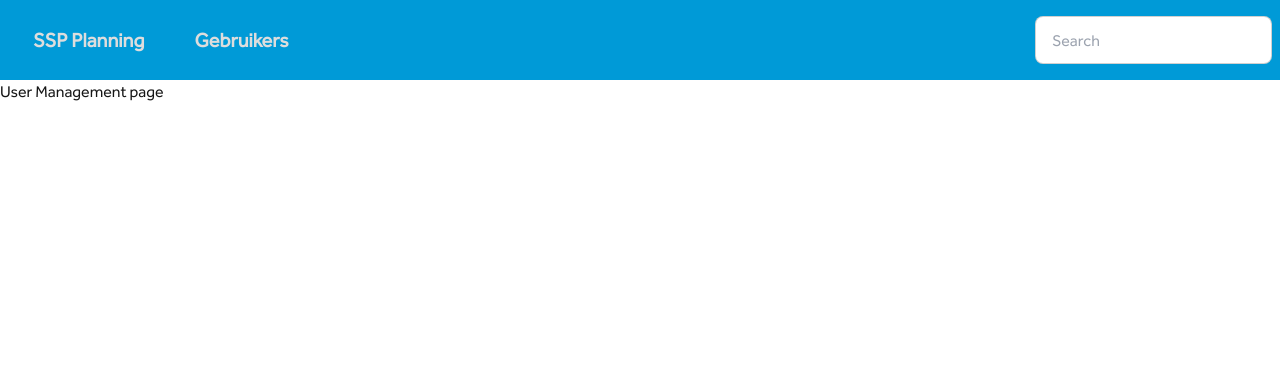
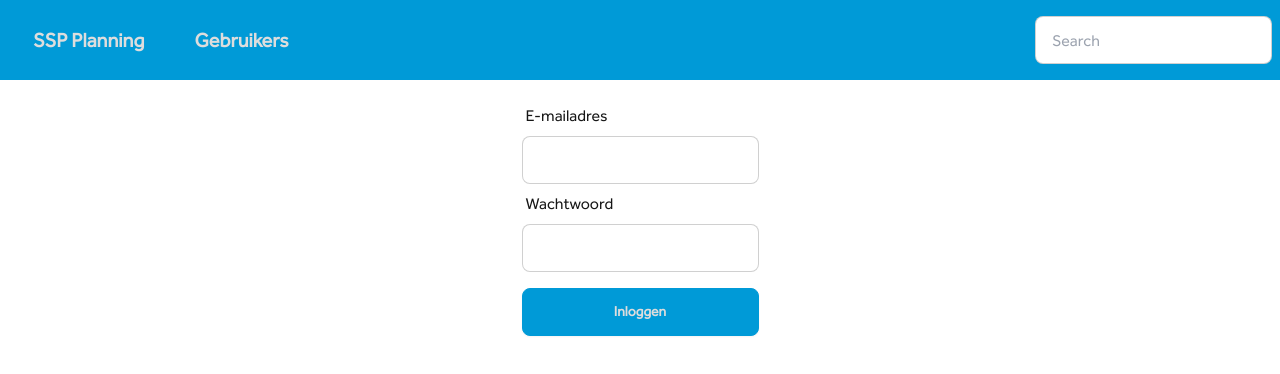
Before and after one commit to Michelvdm83/InterSciencePlanning, a React (Vite) app in the folder frontend/: page /gebruikers in a window 1280 px wide. Shown: the top 374 px of the page. Built offline with nearby package versions, Linux system fonts and the light colour scheme.

Commit message:
Routes made more secure

```diff
--- a/frontend/src/App.jsx
+++ b/frontend/src/App.jsx
@@ -7,13 +7,8 @@ import EmployeeService from "./services/EmployeeService";
 import FtPlanning from "./pages/ftPlanning/FtPlanning";
 
 export default function App() {
-  const navigate = useNavigate();
-  const isLoggedIn = EmployeeService.isLoggedIn();
-
-  const employeeFunction = EmployeeService.getEmployeeFunction();
-
   function getHomeRoute() {
-    switch (employeeFunction) {
+    switch (EmployeeService.getEmployeeFunction()) {
       case "TEAM_LEADER":
       case "SSP":
         return <Route path="/" element={<SSPPlanning />} />;
@@ -24,18 +19,32 @@ export default function App() {
     }
   }
 
+  function getRoutes() {
+    if (!EmployeeService.isLoggedIn()) {
+      return (
+        <Routes>
+          <Route path="/ssp-planning" element={<Login />} />
+          <Route path="/gebruikers" element={<Login />} />
+          <Route path="/inloggen" element={<Login />} />
+          <Route path="/" element={<Login />} />
+        </Routes>
+      );
+    }
+    return (
+      <Routes>
+        <Route path="/ssp-planning" element={<SSPPlanning />} />
+        <Route path="/gebruikers" element={<UserManagement />} />
+        <Route path="/inloggen" element={<Login />} />
+        {getHomeRoute()}
+      </Routes>
+    );
+  }
+
   return (
     <div className="flex h-screen w-screen flex-col font-Effra_Rg">
       <Navbar />
 
-      <div>
-        <Routes>
-          <Route path="/ssp-planning" element={<SSPPlanning />} />
-          <Route path="/gebruikers" element={<UserManagement />} />
-          <Route path="/inloggen" element={<Login />} />
-          {getHomeRoute()}
-        </Routes>
-      </div>
+      <div>{getRoutes()}</div>
     </div>
   );
 }
--- a/frontend/src/components/navbar/Navbar.jsx
+++ b/frontend/src/components/navbar/Navbar.jsx
@@ -32,7 +32,6 @@ export default function Navbar() {
             onClick={() => {
               EmployeeService.logout();
               navigate("/inloggen");
-              window.location.reload();
             }}
           ></NavbarButton>
         )}
--- a/frontend/src/services/EmployeeService.js
+++ b/frontend/src/services/EmployeeService.js
@@ -39,6 +39,7 @@ export default class EmployeeService {
   static logout() {
     localStorage.removeItem(TOKEN_STORAGE_LOCATION);
     localStorage.removeItem(EMPLOYEE_FUNCTION_STORAGE_LOCATION);
+    window.location.reload();
   }
 
   static isLoggedIn() {
```
